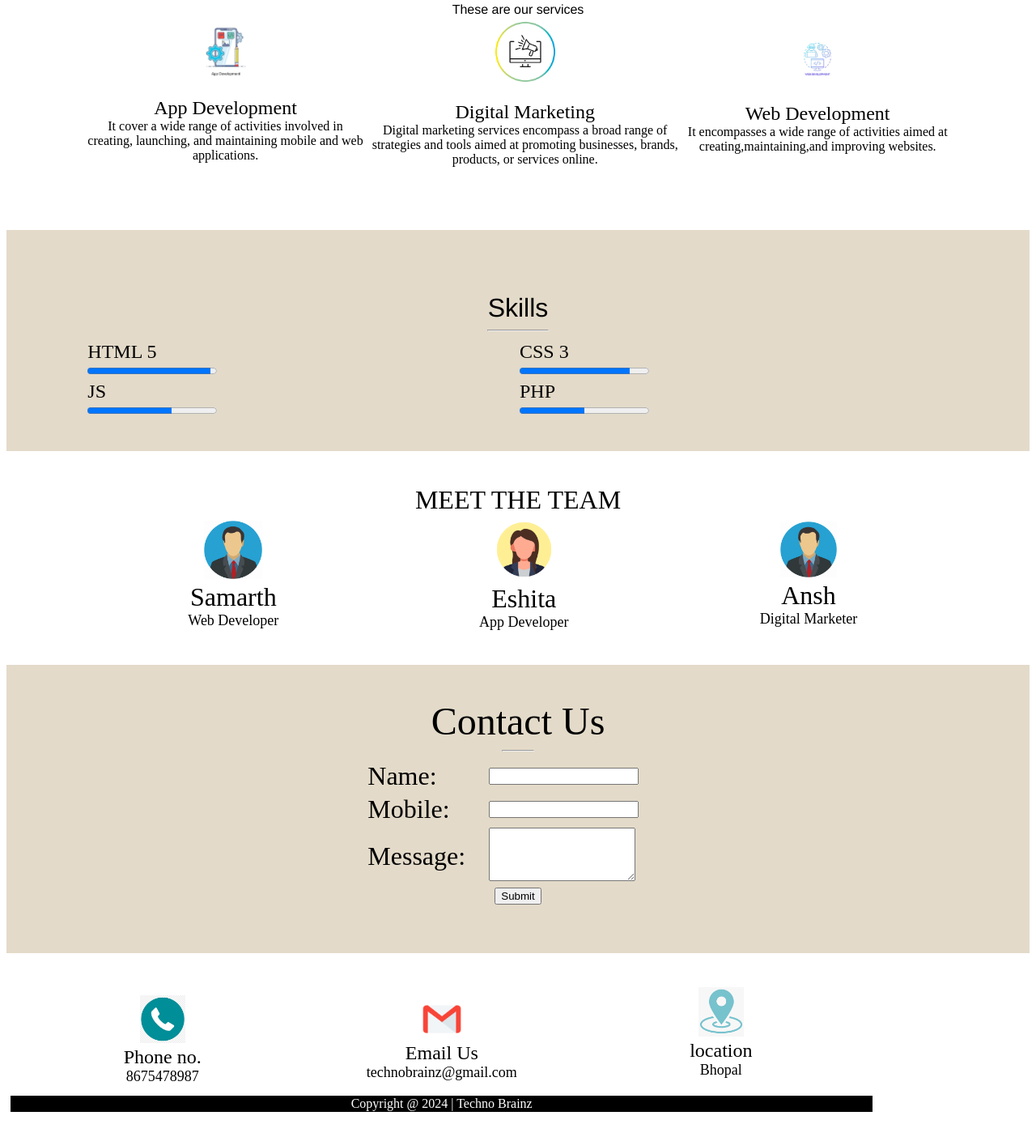
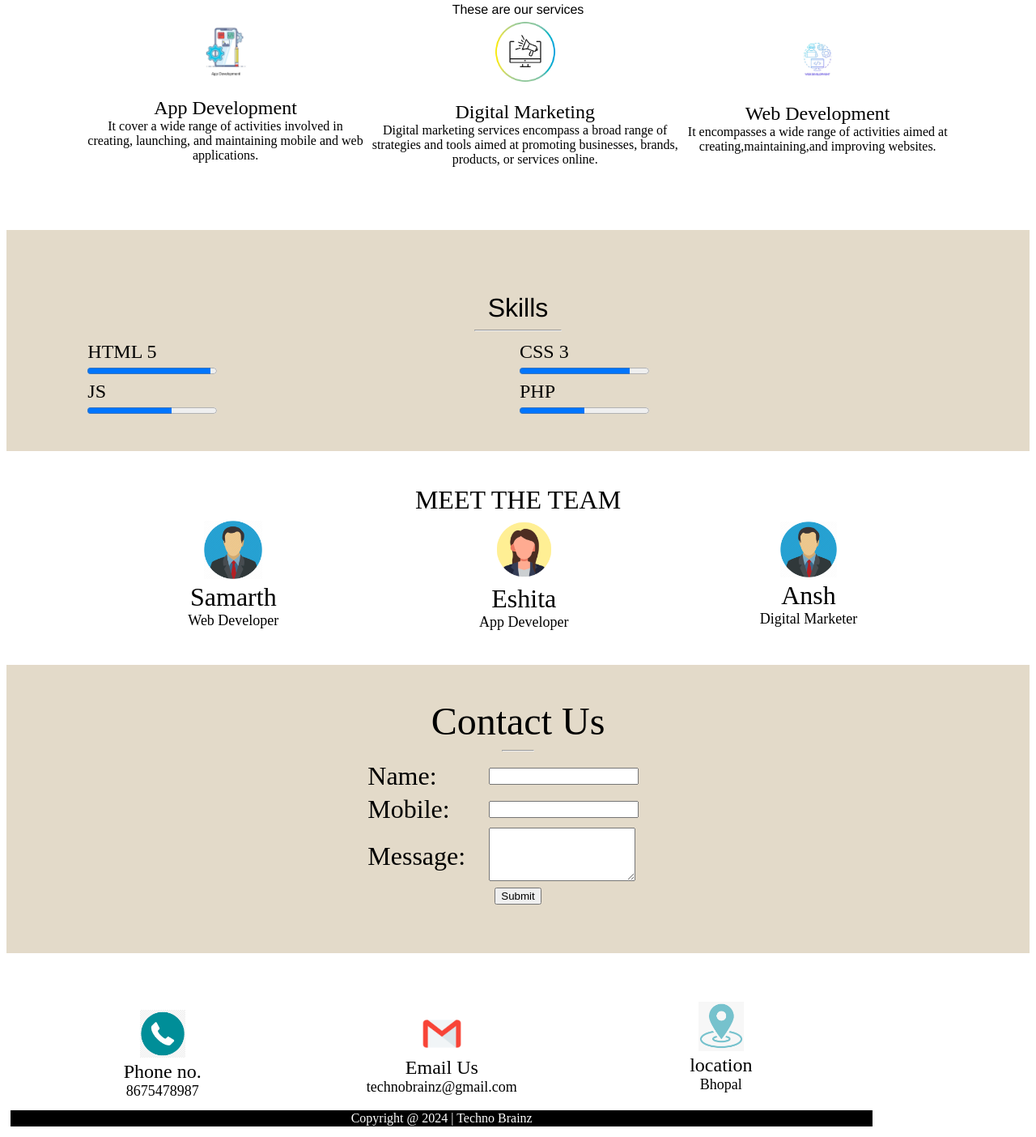
Before and after one commit to Vedika-nchoudhary/Project1, a plain HTML site: page index.html in a window 1280 px wide. Shown: the part 794-2198 px from the top of the page at 81% size. Drawn offline with Linux system fonts and the light colour scheme.

Commit message:
Update index.html

```diff
--- a/index.html
+++ b/index.html
@@ -82,7 +82,7 @@
                 <br><br><br><br>
                 <table border="0" width="85%" align="center" cell padding="15px">
                     <tr align="center"><td colspan="2"><font face="Helvetica" size="6" color="black">Skills</font>
-                    <hr align="center" width="7%" > </td></tr>
+                    <hr align="center" width="10%" > </td></tr>
                     <tr>
                         <td><label><font size="5"color="black">HTML 5</font></label><br><progress value="95" max="100">95%</td>
                         <td><label><font size="5"color="black">CSS 3</font></label><br><progress value="85" max="100">85%</td>
@@ -112,12 +112,12 @@
                   </td></tr>
          </table>
          <form>
-         <table width="100%" bgcolor="#E3DAC9">
+         <table width="100%" bgcolor="#E3DAC9" >
             <tr><td>
                 <br><br>
                 <table border="0" width="30%" align="center" cell padding="15px">
                 <tr align="center">
-                    <td colspan="2"><font color="black" size="7">Contact Us</font><br><hr align="center" width="10%"></td>
+                    <td colspan="2"><font color="black" size="7">Contact Us</font><br><hr align="center" width="10%" ></td>
                 </tr>
 
                 <tr>
@@ -145,7 +145,7 @@
          </table>
          </form>
          <table width="100%" bgcolor="white">
-            <tr><td><br><br>
+            <tr><td><br><br><br>
                 <table border="0" width="85% align="center" cell padding="15px">
                 <tr align="center">
                     <td>
```
